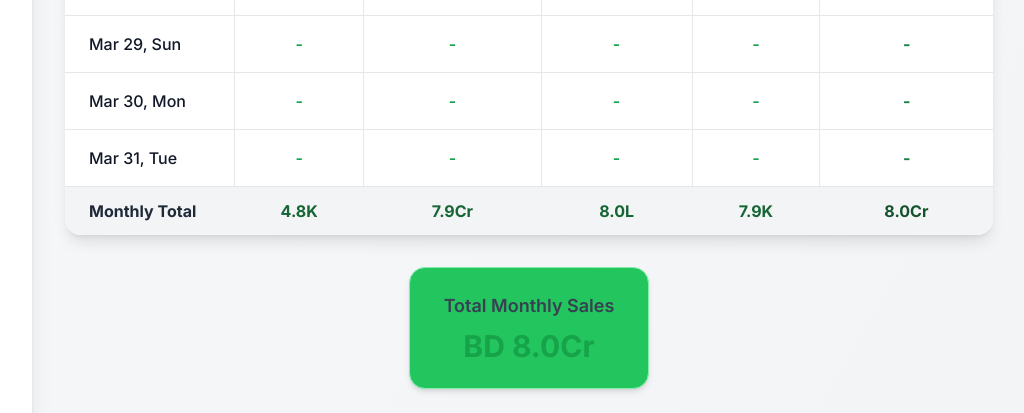
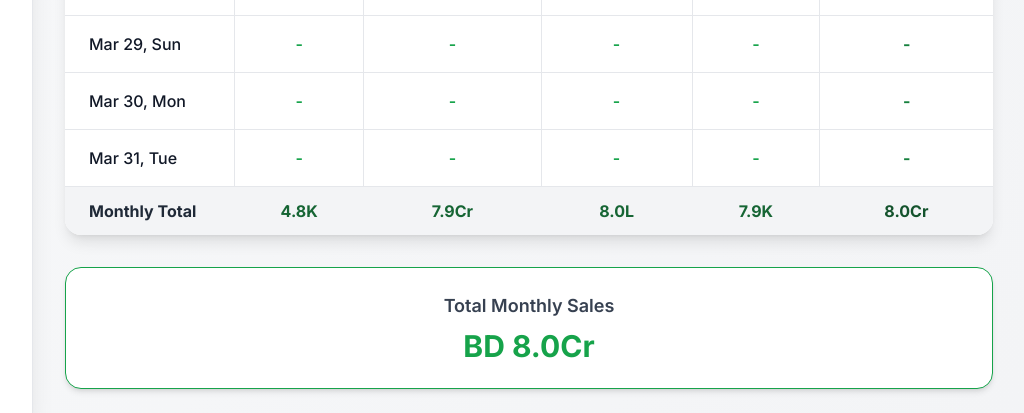
Before and after one commit to abhinavdeveloperiz/king-karakk-crm, a Django app: page /admin/daily-sales/ in a window 1280 px wide. Shown: the part 1812-2225 px from the top of the page, without its empty margins (255-1279 px from the left). Run offline with Django 4.2, Linux system fonts and the light colour scheme; a user stored in the database is signed in; data comes from the database, SQL or seed files in the repository; some libraries are stand-ins or nearby versions.

Commit message:
commit with design change

```diff
--- a/app/templates/owner/daily_sales_report.html
+++ b/app/templates/owner/daily_sales_report.html
@@ -95,7 +95,7 @@
 
     <!-- MONTH SUMMARY CARDS -->
     <div class="grid grid-cols-1 gap-6">
-        <div class="bg-green-500 p-6 rounded-2xl shadow-md text-center border border-green-300 w-60 mx-auto">
+        <div class="bg-white  p-6 rounded-2xl shadow-md text-center border border-green-600 ">
             <h3 class="text-lg font-semibold text-gray-700 mb-2">Total Monthly Sales</h3>
             <p class="text-3xl font-bold text-green-600">
                 BD {{ total_month_sales|short_indian }}
```
